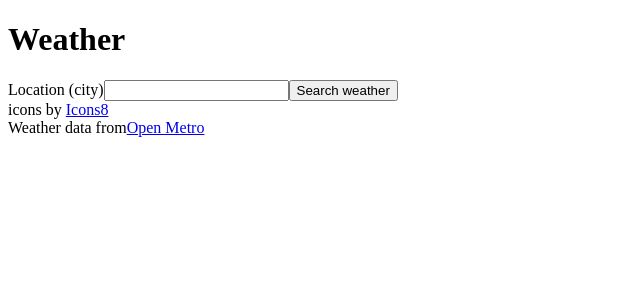
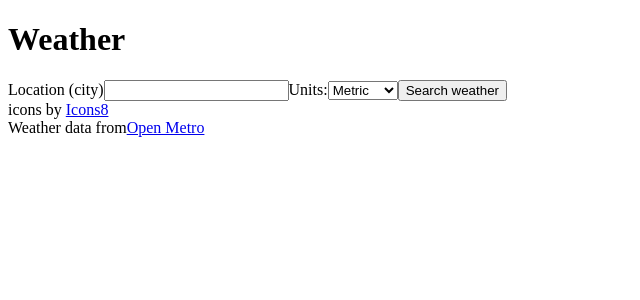
Before and after one commit to benjaminwilliams/weather, a React (Create React App) app: page / in a window 1280 px wide. Shown: the top 300 px of the page, without its empty margins (0-640 px from the left). Built offline with nearby package versions, Linux system fonts and the light colour scheme.

Commit message:
add ability to select temprature unit

```diff
--- a/src/components/Day.tsx
+++ b/src/components/Day.tsx
@@ -7,21 +7,19 @@ import dayOfWeek from '../utils/dayOfWeek.ts'
 const Container = styled.div({
   display: 'flex',
   flexDirection: 'column',
+  flexWrap: 'wrap',
   margin: '20px',
   alignItems: 'center'
 })
-
 const DayOfWeek = styled.h2()
 const TemperatureContainer = styled.div({
   display: 'flex',
   flexDirection: 'row'
 })
-
 const temperature = {
   margin: '3px',
   fontSize: '14px'
 }
-
 const Max = styled.div({
   ...temperature,
   fontWeight: 'bold'
@@ -34,6 +32,7 @@ type Props = {
   currentWeather: CurrentWeather['daily']
   index: number
 }
+
 const Day: React.FC<Props> = ({ currentWeather, index }: Props) => {
   const icon = iconMapping(currentWeather.weathercode[index])
 
--- a/src/components/Weather.tsx
+++ b/src/components/Weather.tsx
@@ -6,17 +6,25 @@ import Loading from './Loading.tsx'
 import Error from './Error.tsx'
 import styled from '@emotion/styled'
 
+enum TemperatureUnit {
+  Celsius = 'celsius',
+  Fahrenheit = 'fahrenheit'
+}
+
 const Forecast = styled.div({
   display: 'flex',
   flexDirection: 'row',
-  width: '100%'
+  maxWidth: '100%'
 })
 
 const Weather: React.FC = () => {
   const [city, setCity] = useState<string>('')
+  const [temperatureUnit, setTemperatureUnit] = useState<TemperatureUnit>(
+    TemperatureUnit.Celsius
+  )
   const getWeather = useGetWeather()
   const getLocation = useGetLocation()
-  const handleClick = (e) => {
+  const handleSubmit = (e) => {
     e.preventDefault()
     getLocation.getLocation(city)
   }
@@ -25,14 +33,25 @@ const Weather: React.FC = () => {
       // use the first result, it should be the best result
       const latitude = getLocation.data.results[0].latitude
       const longitude = getLocation.data.results[0].longitude
-      getWeather.getWeather(latitude, longitude)
+      getWeather.getWeather(latitude, longitude, temperatureUnit)
     }
   }, [getLocation.data])
   return (
     <div>
-      <label>Location (city)</label>
-      <input type="text" value={city} onChange={(e) => setCity(e.target.value)} />
-      <button onClick={(e) => handleClick(e)}> Search weather </button>
+      <form onSubmit={(e) => handleSubmit(e)}>
+      <label>
+        Location (city)
+        <input type="text" value={city} onChange={(e) => setCity(e.target.value)} />
+      </label>
+      <label>
+        Units:
+        <select value={temperatureUnit} onChange={(e) => setTemperatureUnit(e.target.value)}>
+          <option value={TemperatureUnit.Celsius}>Metric</option>
+          <option value={TemperatureUnit.Fahrenheit}>Imperial</option>
+        </select>
+      </label>
+      <input type="submit" value="Search weather" />
+    </form>
       {getWeather.loading && <Loading />}
       {getWeather.error && <Error />}
       <Forecast>
--- a/src/service/useGetWeather.ts
+++ b/src/service/useGetWeather.ts
@@ -12,8 +12,8 @@ type UseGetWeather = {
 
 const useGetWeather = ():UseGetWeather => {
   const service = useService()
-  const getWeather = (latitude, longitude) => {
-  const url = `https://api.open-meteo.com/v1/forecast?latitude=${latitude}&longitude=${longitude}&daily=weathercode,temperature_2m_max,temperature_2m_min&timezone=Australia%2FSydney`
+  const getWeather = (latitude, longitude, temperatureUnit) => {
+  const url = `https://api.open-meteo.com/v1/forecast?latitude=${latitude}&longitude=${longitude}&daily=weathercode,temperature_2m_max,temperature_2m_min&temperature_unit=${temperatureUnit}&timezone=Australia%2FSydney`
 
     service.getData(url)
   }
--- a/src/service/useService.ts
+++ b/src/service/useService.ts
@@ -19,6 +19,7 @@ const useService = (): UseService => {
     setLoading(false)
     setSuccess(false)
     setError(false)
+    setData(undefined)
   }
 
   const getData = async (url) => {
```
Also changed, not shown: src/components/LocationSearch.tsx (added).
